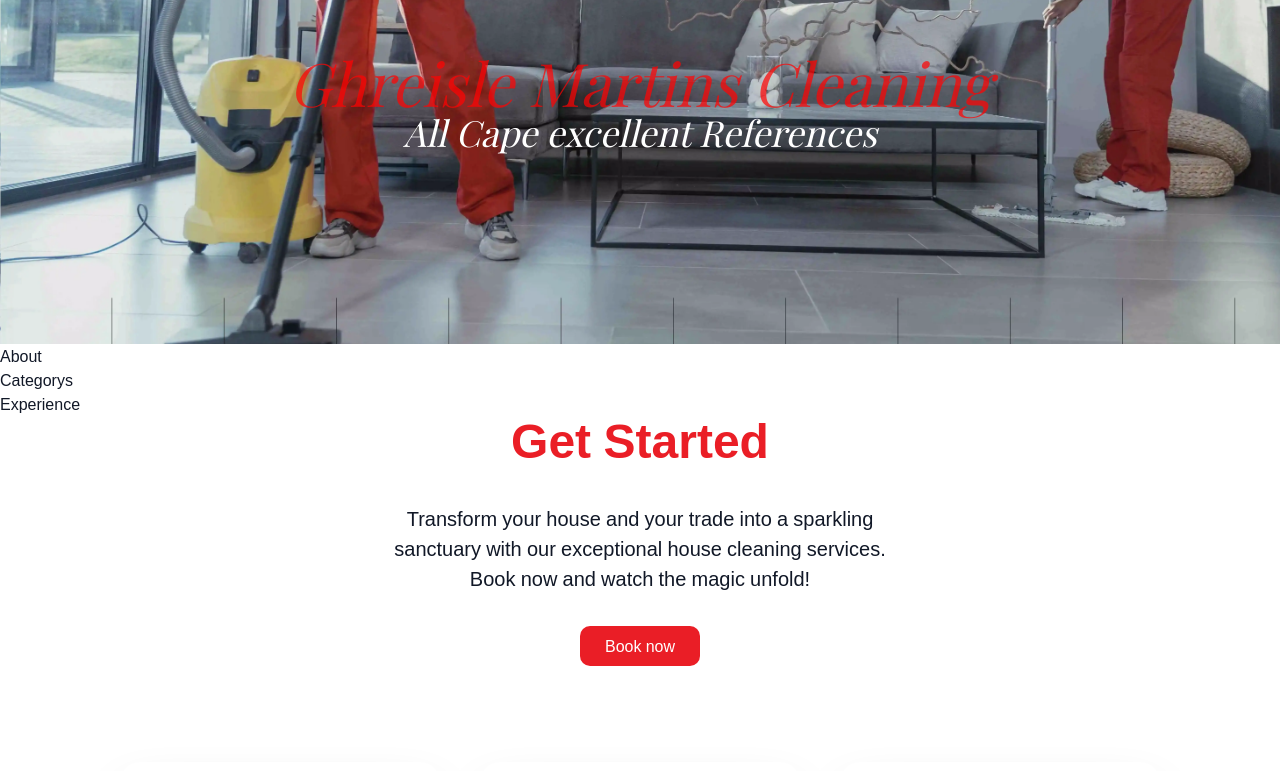
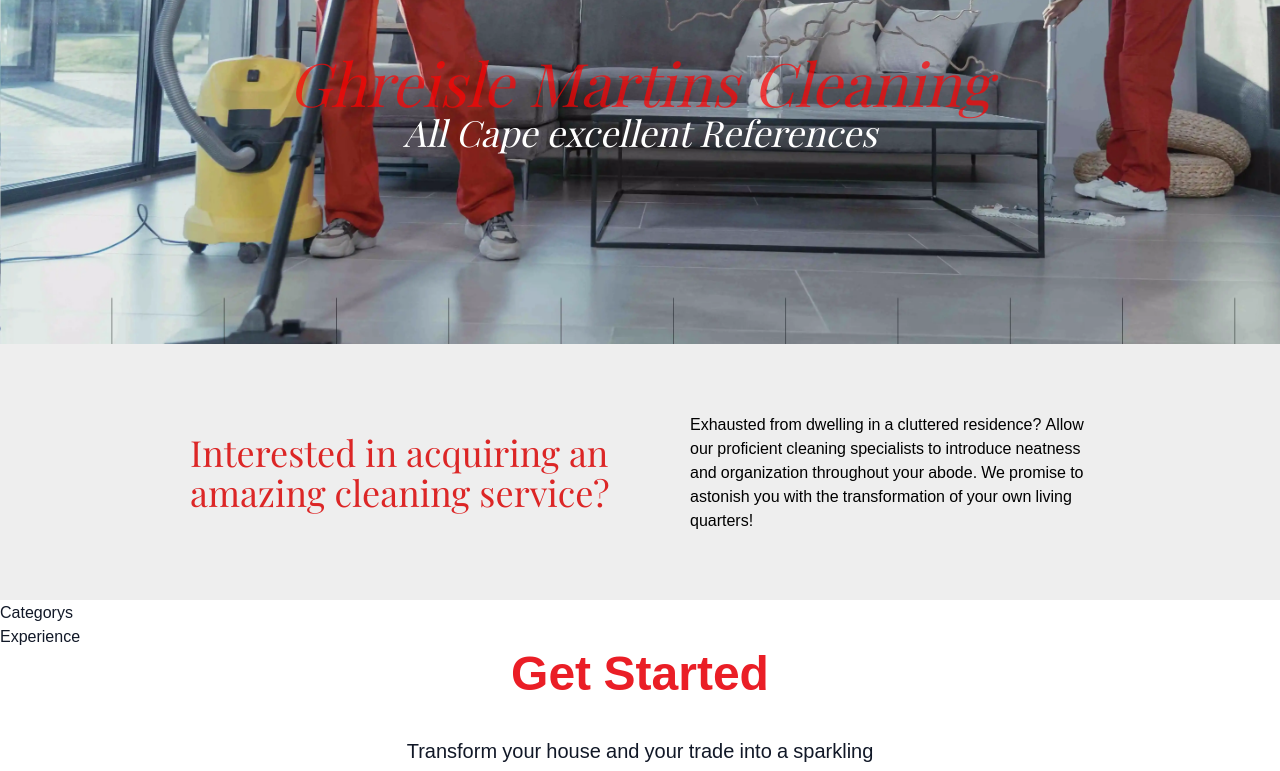
Before and after one commit to viwnie/Job_Ghreisle_Martins, a Next.js app: page / in a window 1280 px wide. Shown: the part 473-1244 px from the top of the page. Built offline with nearby package versions, Linux system fonts and the light colour scheme.

Commit message:
About finalizado

```diff
--- a/app/components/About.tsx
+++ b/app/components/About.tsx
@@ -1,6 +1,9 @@
 const About = () => {
     return (
-      <div>About</div>
+      <div className="flex justify-center bg-[#EEEEEE] h-64 items-center ">
+        <h1 className="text-red-600 font-alt text-4xl max-w-[500px]">Interested in acquiring an amazing cleaning service?</h1>
+        <p className="text-black text-x max-w-[400px]">Exhausted from dwelling in a cluttered residence? Allow our proficient cleaning specialists to introduce neatness and organization throughout your abode. We promise to astonish you with the transformation of your own living quarters!</p>
+      </div>
     )
   }
 
```
Also changed, not shown: public/bgHero2.webp (deleted).
